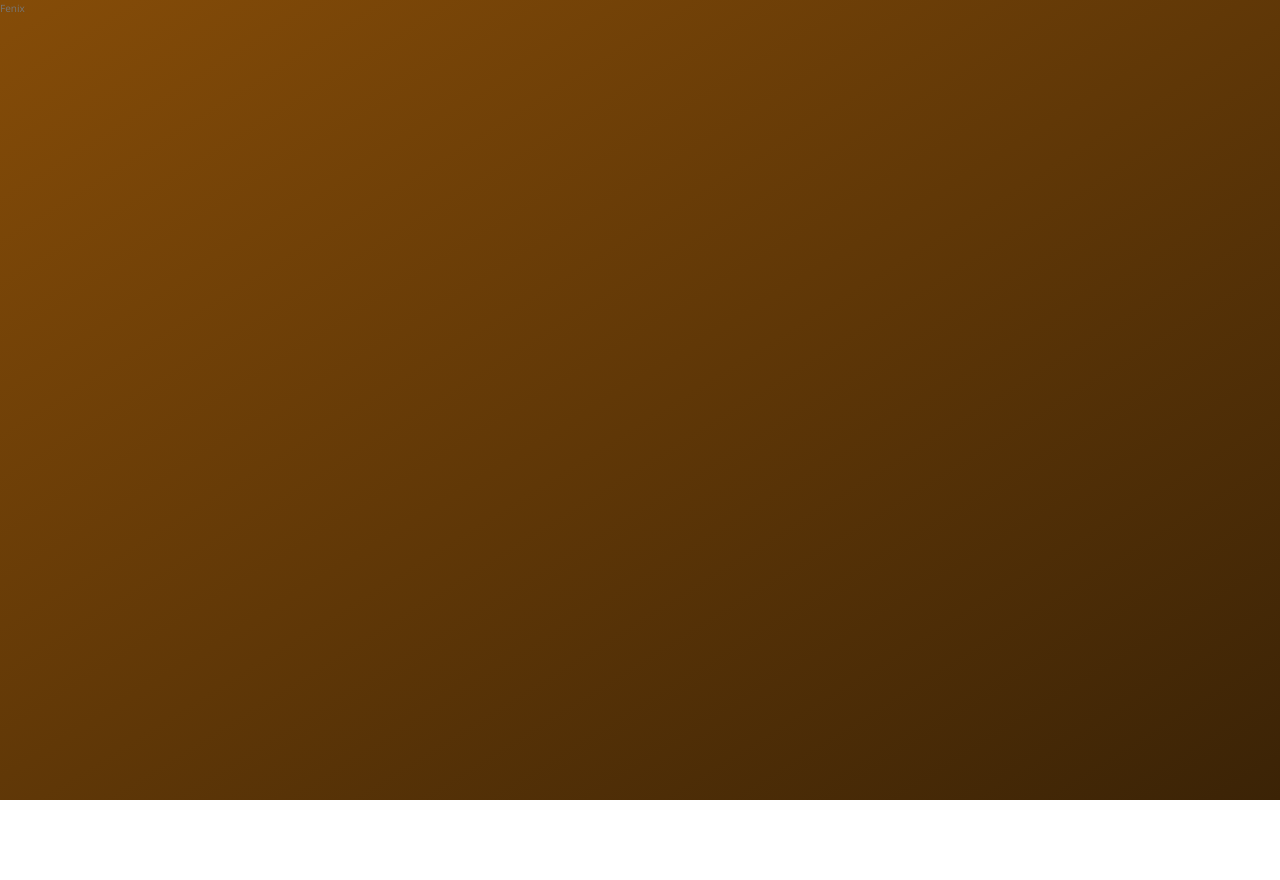
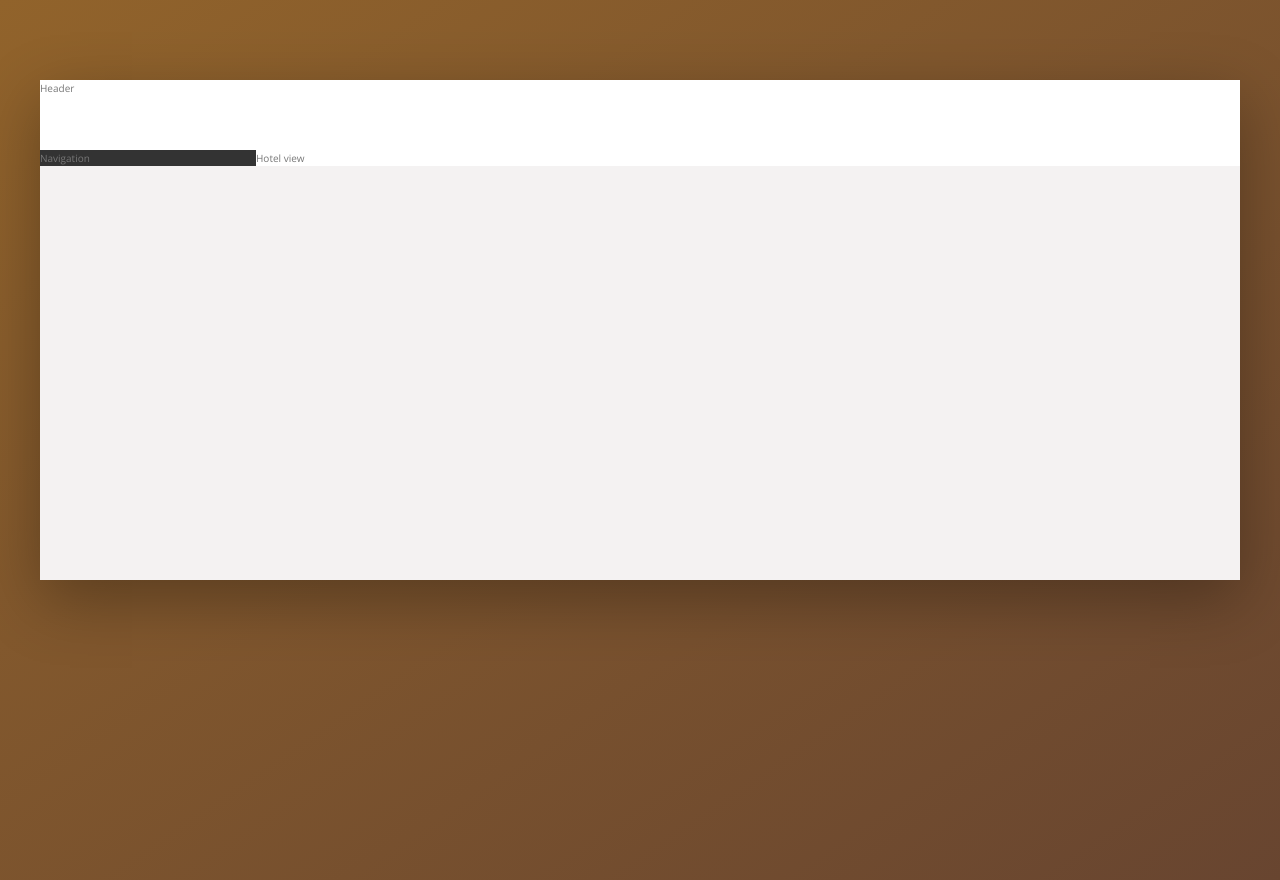
Before and after one commit to feniks87/fenix, a website: page index.html in a window 1280 px wide. Before the commit the page ends 800 px from the top, so only its background shows below. Drawn offline with nearby package versions, Linux system fonts and the light colour scheme.

Commit message:
Build general layout

```diff
--- a/index.html
+++ b/index.html
@@ -10,6 +10,18 @@
         <title>Fenix &mdash; Your all-in-one booking app</title>
     </head>
     <body>
-        Fenix
+        <div class="container">
+            <header class="header">
+                Header
+            </header>
+            <div class="content">
+                <nav class="sidebar">
+                    Navigation
+                </nav>
+                <main class="hotel-view">
+                    Hotel view
+                </main>
+            </div>
+        </div>
     </body>
 </html>
--- a/sass/_base.scss
+++ b/sass/_base.scss
@@ -1,7 +1,7 @@
 :root {
     --color-primary: #da9a4d;
-    --color-primary-dark: #3b2306;
-    --color-primary-light: #854c08;
+    --color-primary-dark: #684530;
+    --color-primary-light: #91632b;
 
     --color-grey-light-1: #faf9f9;
     --color-grey-light-2: #f4f2f2;
@@ -11,6 +11,8 @@
     --color-grey-dark-1: #333;
     --color-grey-dark-2: #777;
     --color-grey-dark-3: #999;
+
+    --shadow-dark: 0 2rem 6rem rgba(0, 0, 0, .3);
 }
 
 * {
--- a/sass/_layout.scss
+++ b/sass/_layout.scss
@@ -0,0 +1,27 @@
+.container {
+    max-width: 120rem;
+    margin: 8rem auto;
+    background-color: var(--color-grey-light-2);
+    box-shadow: var(--shadow-dark);
+    min-height: 50rem;
+}
+
+.header {
+    height: 7rem;
+    background-color: #fff;
+    border-bottom: var(--color-grey-light-2);
+}
+
+.content {
+    display: flex;
+}
+
+.sidebar {
+    background-color: var(--color-grey-dark-1);
+    flex: 0 0 18%;
+}
+
+.hotel-view {
+    background-color: #fff;
+    flex: 1;
+}
```
Also changed, not shown: css/style.css.
